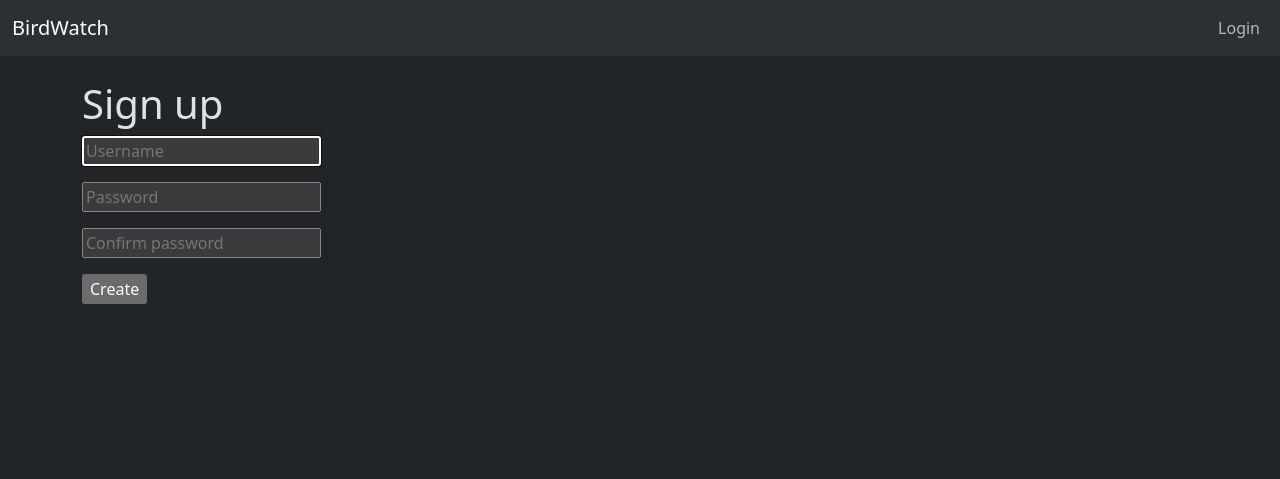
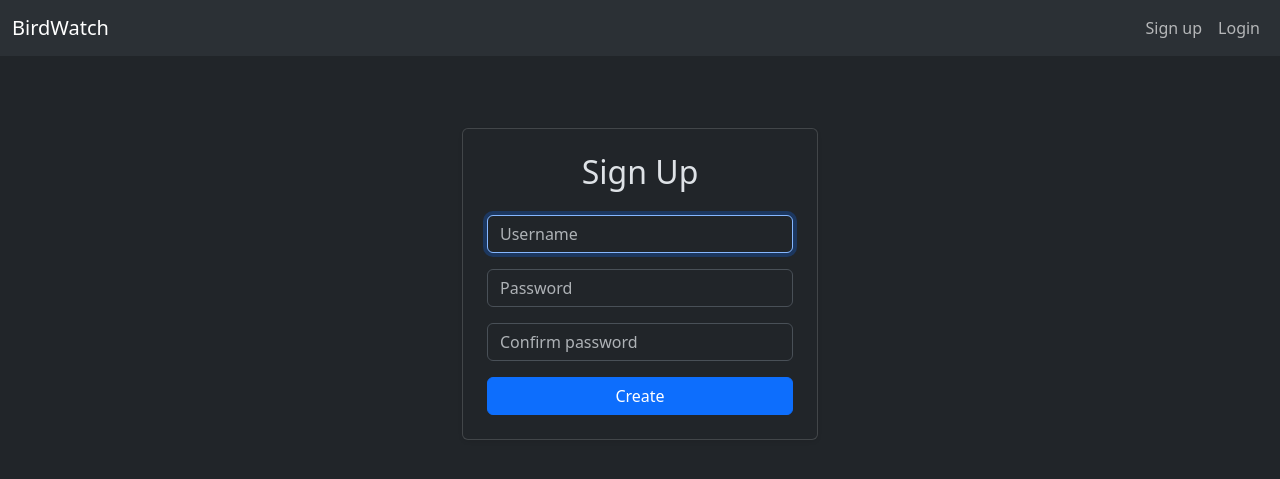
Before and after one commit to command-line-team2-UA5309/FlaskPictureApp, a Flask app: page /registration in a window 1280 px wide. Shown: the top 479 px of the page. Run offline with Flask 3, Linux system fonts and the light colour scheme; some libraries are stand-ins or nearby versions.

Commit message:
CLT-5 Add styling for login and registration forms

```diff
--- a/templates/base.html
+++ b/templates/base.html
@@ -37,6 +37,9 @@
                         </li>
                     {% else %}
                         <li class="nav-item">
+                            <a class="nav-link" href="{{ url_for('registration') }}">Sign up</a>
+                        </li>
+                        <li class="nav-item">
                             <a class="nav-link" href="{{ url_for('login') }}">Login</a>
                         </li>
                     {% endif %}
--- a/templates/form_helper.html
+++ b/templates/form_helper.html
@@ -1,13 +1,14 @@
 {% macro displayField(fieldName, placeholderValue) %}
 
-<div>
-    {{ fieldName(class_='form_control', placeholder=placeholderValue,
-        **kwargs) }}
+<div class="mb-3">
+    {{ fieldName(class_='form-control', placeholder=placeholderValue, **kwargs) }}
 
-        <ul>
+    {% if fieldName.errors %}
+        <div class="form-text text-danger mt-1">
             {% for error in fieldName.errors %}
-                <li>{{ error }}</li>
+                <small>{{ error }}</small>{% if not loop.last %}<br>{% endif %}
             {% endfor %}
-        </ul>
+        </div>
+    {% endif %}
 </div>
 {% endmacro %}
--- a/templates/registration.html
+++ b/templates/registration.html
@@ -5,19 +5,25 @@
 {% block title %} Registration {% endblock %}
 
 {% block content %}
-    <h1>Sign up</h1>
+    <div class="row justify-content-center mt-5">
+        <div class="col-md-5 col-lg-4">
+            <div class="card shadow-sm">
+                <div class="card-body p-4">
+                    <h2 class="card-title text-center mb-4">Sign Up</h2>
 
-    <form action="{{ url_for('registration') }}", method="POST">
+                    <form action="{{ url_for('registration') }}" method="POST">
+                        {{ displayField(form.username, 'Username', autocomplete="off", autofocus=true) }}
+                        {{ displayField(form.password, 'Password') }}
+                        {{ displayField(form.confirm_pswd, 'Confirm password') }}
 
-        {{ displayField(form.username, 'Username', autocomplete="off", autofocus=true) }}
-        {{ displayField(form.password, 'Password') }}
-        {{ displayField(form.confirm_pswd, 'Confirm password') }}
+                        <div class="d-grid gap-2 mt-3">
+                            {{ form.submit_button(class="btn btn-primary") }}
+                        </div>
 
-        <div>
-            {{ form.submit_button }}
+                        {{ form.csrf_token }}
+                    </form>
+                </div>
+            </div>
         </div>
-
-        {{ form.csrf_token }}
-
-    </form>
+    </div>
 {% endblock %}
```
Also changed, not shown: templates/login.html (+16 -15 lines).
